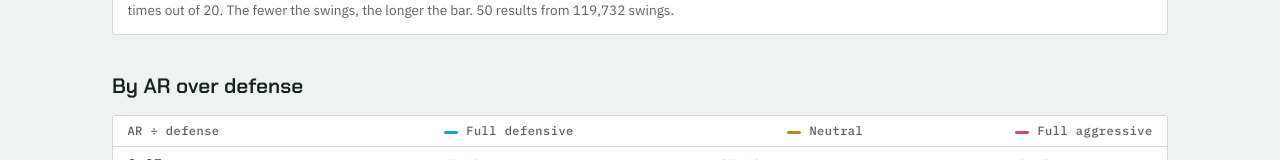
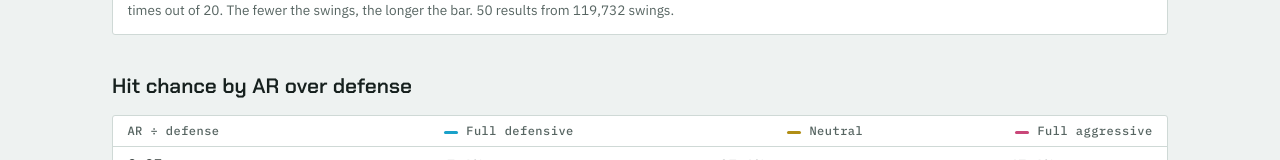
Before and after one commit to Anarchaeology/theory, a plain HTML site: page hit-chance.html in a window 1280 px wide. Shown: the part 787-947 px from the top of the page. Drawn offline with Linux system fonts and the light colour scheme.

Commit message:
Hit chance page: the table's heading matches the chart's

```diff
--- a/hit-chance.html
+++ b/hit-chance.html
@@ -59,7 +59,7 @@
   </section>
 
   <section>
-    <h2>By AR over defense</h2>
+    <h2>Hit chance by AR over defense</h2>
     <div class="card scroll">
       <table class="tbl">
         <thead><tr id="by-ratio-head"></tr></thead>
```
